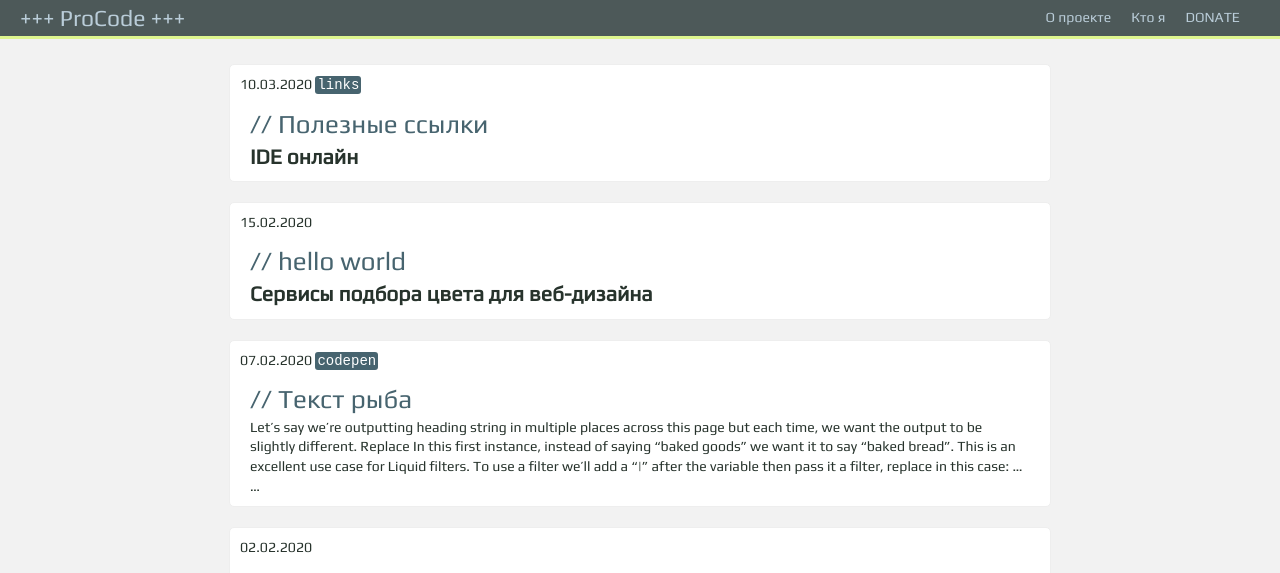
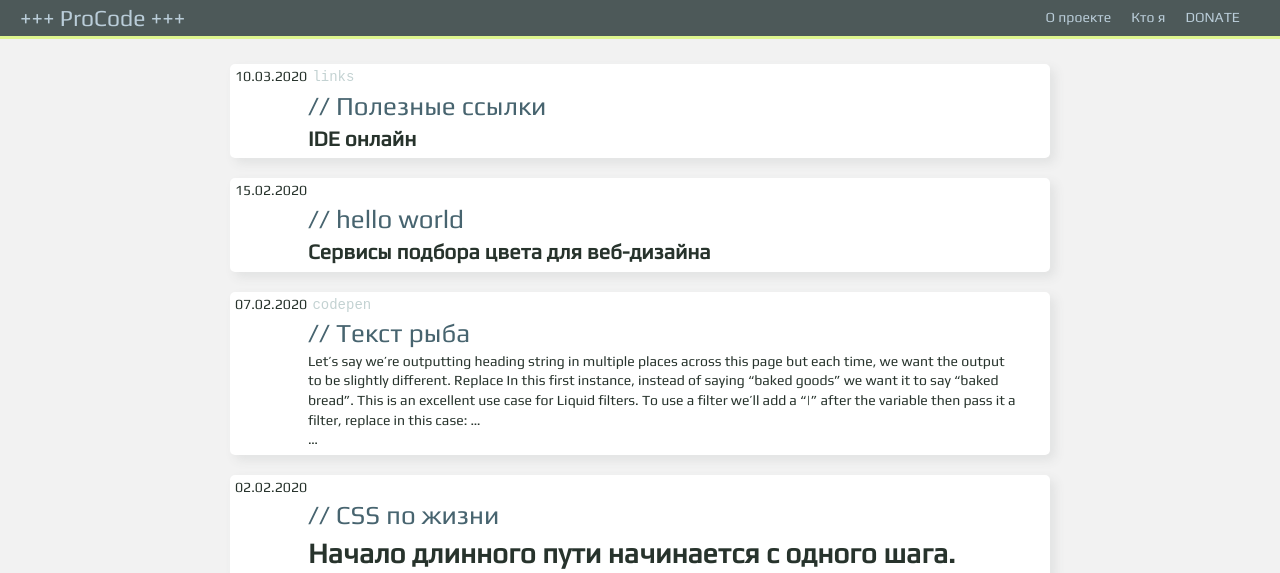
Before and after one commit to ProProfit/procode, a Jekyll site: the page built from index.md, in a window 1280 px wide and 1400 px high. Shown: the top 573 px of the window. Built offline with Jekyll 4.4.1, drawn with Linux system fonts in a browser that asks for light colours.

Commit message:
tag color mew links

```diff
--- a/assets/css/main.sass
+++ b/assets/css/main.sass
@@ -70,9 +70,10 @@ a
 	margin-right: auto
 	margin-top: 20px
 	border-radius: 5px
-	border: 1px solid #eee
+	// border: 1px solid #eee
+	box-shadow: 5px 5px 11px rgba(77,89,89, .1)
 	&_content
-		padding: 10px 20px
+		padding: 0px 30px 5px 78px
 	&_data
 		display: block
 		font-style: 14px
@@ -80,6 +81,12 @@ a
 	&_content
 		img
 			width: 100%
+
+.post-content
+	a
+		&:hover
+			color: #ffffff
+			background: #47646f
 // POST TITLE
 
 .post-link
@@ -90,7 +97,7 @@ a
 		color: #786fa6
 
 .post-item__data
-	padding: 10px 0 0 10px
+	padding: 3px 0 0 5px
 // PAGES
 
 .post, .page
@@ -141,13 +148,25 @@ a
 		width: 450px
 		height: 100%
 
-	// TAGs
+// TAGs
 
 .tags
 	color: #E6567A
 
 .highligher-rouge
-	color: #ffffff
-	background-color: #47646f
-	border-radius: 3px
+	color: #c3d2d2
 	padding: 1px 2px
+	&:hover
+		color: #1e383c
+		text-decoration: underline #DFF68F
+
+// block-rigt
+
+.block-rigt
+	position: absolute
+	right: 33px
+	top: 0
+	background: #ffffff
+	display: block
+	width: 200px
+	height: auto
```
Also changed, not shown: _posts/2020-03-10-poleznyye_ssylki.md (+8 -0 lines).
